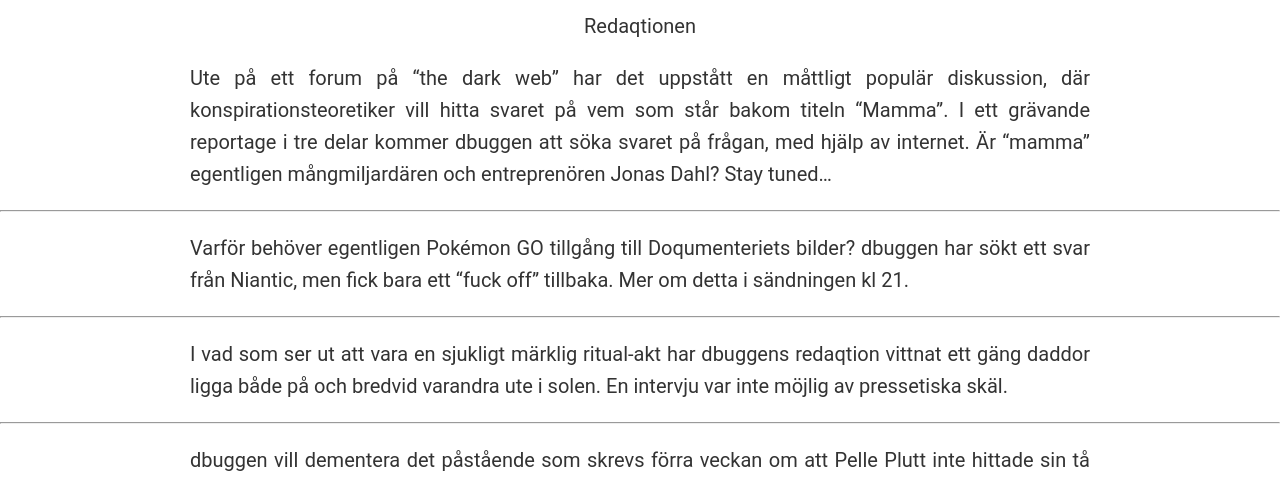
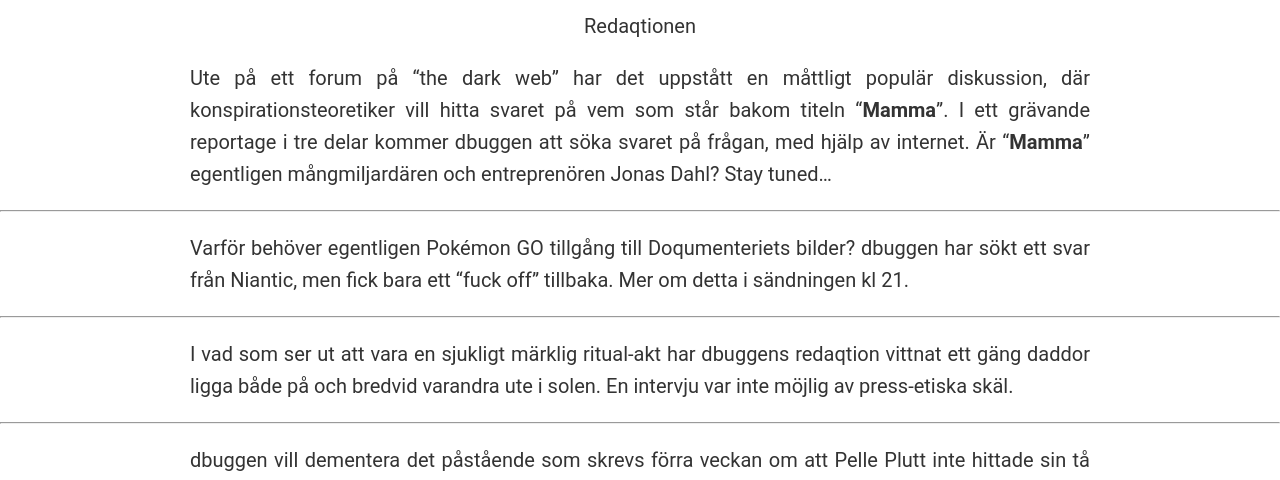
Before and after one commit to datasektionen/dbuggen, a Jekyll site: the page built from _posts/2016-08-10-loopsedlar.md, in a window 1280 px wide. Shown: the part 594-1074 px from the top of the page. Built offline with Jekyll 4.4.1, drawn with Linux system fonts in a browser that asks for light colours.

Commit message:
Rename löpsedlar file name (åäö breaks urls)

```diff
--- a/_posts/2016-08-10-löpsedlar.md
+++ b/_posts/2016-08-10-loopsedlar.md
@@ -5,7 +5,7 @@
 author: Redaqtionen
 ---
 
-Ute på ett forum på “the dark web” har det uppstått en måttligt populär diskussion, där konspirationsteoretiker vill hitta svaret på vem som står bakom titeln “Mamma”. I ett grävande reportage i tre delar kommer dbuggen att söka svaret på frågan, med hjälp av internet. Är "mamma" egentligen mångmiljardären och entreprenören Jonas Dahl? Stay tuned…
+Ute på ett forum på “the dark web” har det uppstått en måttligt populär diskussion, där konspirationsteoretiker vill hitta svaret på vem som står bakom titeln "__Mamma__". I ett grävande reportage i tre delar kommer dbuggen att söka svaret på frågan, med hjälp av internet. Är "__Mamma__" egentligen mångmiljardären och entreprenören Jonas Dahl? Stay tuned…
 
 <hr>
 
@@ -13,7 +13,7 @@
 
 <hr>
 
-I vad som ser ut att vara en sjukligt märklig ritual-akt har dbuggens redaqtion vittnat ett gäng daddor ligga både på och bredvid varandra ute i solen. En intervju var inte möjlig av pressetiska skäl.
+I vad som ser ut att vara en sjukligt märklig ritual-akt har dbuggens redaqtion vittnat ett gäng daddor ligga både på och bredvid varandra ute i solen. En intervju var inte möjlig av press-etiska skäl.
 
 <hr>
 
```
